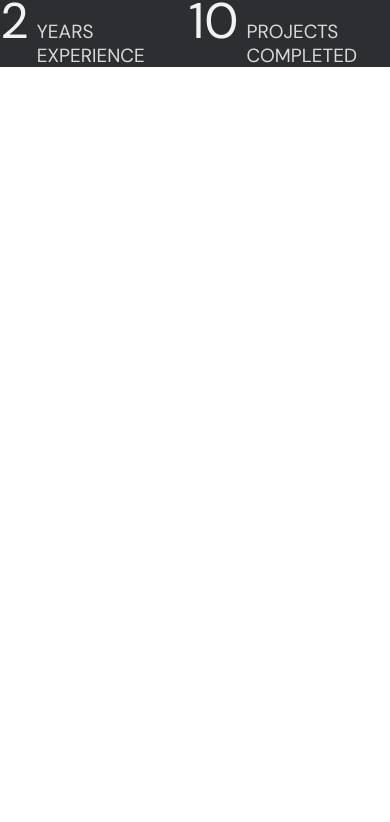
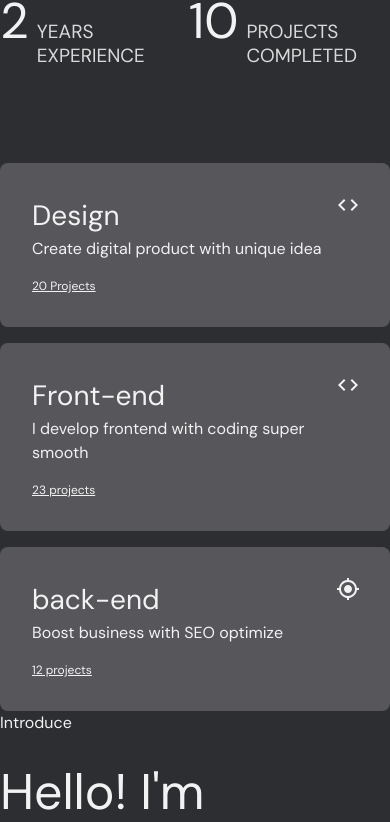
Before and after one commit to aman-jat/amanjat, a React (Create React App) app: page / in a window 390 px wide. Shown: the part 1141-1963 px from the top of the page. Before the commit the page ends 1209 px from the top, so only its background shows below. Built offline with nearby package versions, Linux system fonts and the light colour scheme; a web font is replaced by a local one.

Commit message:
created section 2 but not responsive

```diff
--- a/src/components/home/Blade.tsx
+++ b/src/components/home/Blade.tsx
@@ -1,26 +1,49 @@
 import React from 'react'
-import { Box, Typography, Stack, Icon } from '@mui/material'
+import { Box, Typography, Stack, useTheme } from '@mui/material'
 import { Link } from 'react-router-dom'
 
 type Props = {
   title: string
   text: string
   link: string
-  icon: string
+  icon: JSX.Element
 }
 
 const Blade = (props: Props) => {
+  const theme = useTheme()
   return (
-    <Box>
-      <Stack>
-        <Typography>{props.title}</Typography>
-        <Icon>{props.icon}</Icon>
-      </Stack>
-      <Typography>{props.text}</Typography>
-      <Link to=''>
-        <Typography>{props.link}</Typography>
-      </Link>
-    </Box>
+    <Stack
+      direction='row'
+      alignItems='center'
+      justifyContent='space-between'
+      sx={{
+        p: '2rem',
+        mt: 2,
+        position: 'relative',
+        backgroundColor: theme.palette.primary.light,
+        borderRadius: 2,
+      }}
+      width={{ md: 420, lg: 480 }}
+    >
+      <Box>
+        <Typography fontSize={28}>{props.title}</Typography>
+        <Typography>{props.text}</Typography>
+        <Link to='' style={{ textDecoration: 'none' }}>
+          <Typography fontSize={12} sx={{ textDecoration: 'underline', marginTop: '1rem' }}>
+            {props.link}
+          </Typography>
+        </Link>
+      </Box>
+      <Box
+        sx={{
+          position: 'absolute',
+          right: 30,
+          top: 30,
+        }}
+      >
+        {props.icon}
+      </Box>
+    </Stack>
   )
 }
 
--- a/src/pages/home/Section1.tsx
+++ b/src/pages/home/Section1.tsx
@@ -9,7 +9,7 @@ const Section1 = () => {
         <Stack mx={16} alignItems='flex-start' justifyContent='center'>
           <Box p={1} borderRadius={1} sx={{ backgroundColor: theme.palette.secondary.main }}>
             <Typography variant='h6' fontSize={14} color={theme.palette.primary.main}>
-              Full-Stack Software Enginner
+              Full-Stack Software Engineer
             </Typography>
           </Box>
           <Stack my={4}>
--- a/src/pages/home/Section2.tsx
+++ b/src/pages/home/Section2.tsx
@@ -1,21 +1,54 @@
 import React from 'react'
 import { Box, Stack, Typography, useTheme } from '@mui/material'
 import Blade from '../../components/home/Blade'
+import MyLocationIcon from '@mui/icons-material/MyLocation'
+import CodeIcon from '@mui/icons-material/Code'
 
 const bladeData = [
-  { title: 'Design', text: 'some text', link: '20 Projects', icon: 'add_circle' },
-  { title: 'Front-end', text: 'some text', link: '23 projects', icon: 'add_circle' },
-  { title: 'back-end', text: 'some-text', link: '12 projects', icon: 'add_circle' },
+  {
+    title: 'Design',
+    text: 'Create digital product with unique idea',
+    link: '20 Projects',
+    icon: <CodeIcon />,
+  },
+  {
+    title: 'Front-end',
+    text: 'I develop frontend with coding super smooth',
+    link: '23 projects',
+    icon: <CodeIcon />,
+  },
+  {
+    title: 'back-end',
+    text: 'Boost business with SEO optimize',
+    link: '12 projects',
+    icon: <MyLocationIcon />,
+  },
 ]
 
 const Section2 = () => {
   const theme = useTheme()
   return (
-    <Box>
-      <Stack flexDirection='row'>
-        {bladeData.map((item) => (
-          <Blade title={item.title} text={item.text} link={item.text} icon={item.icon} />
-        ))}
+    <Box mt='5rem'>
+      <Stack direction={{ xs: 'column', md: 'row' }}>
+        <Box>
+          {bladeData.map((item) => (
+            <Blade title={item.title} text={item.text} link={item.link} icon={item.icon} />
+          ))}
+        </Box>
+        <Box px={{ md: '3rem', lg: '5rem', xl: 5, xxl: 6 }}>
+          <Typography>Introduce</Typography>
+          <Typography mt='2rem' fontSize={50} sx={{ lineHeight: 1 }}>
+            Hello! I'm Jasmeet Kaur
+          </Typography>
+          <Typography my='2rem' fontSize={20}>
+            Every great design begin with an even better story
+          </Typography>
+          <Typography>
+            Lorem Ipsum is simply dummy text of the printing and typesetting industry. Lorem Ipsum
+            has been the industry's standard dummy text ever since the 1500s, when an unknown
+            printer took a galley of type and scrambled it to make a type specimen book.
+          </Typography>
+        </Box>
       </Stack>
     </Box>
   )
--- a/src/pages/home/index.tsx
+++ b/src/pages/home/index.tsx
@@ -1,10 +1,12 @@
 import { Box } from '@mui/material'
 import Section1 from './Section1'
+import Section2 from './Section2'
 
 const Home = () => {
   return (
     <Box>
       <Section1 />
+      <Section2 />
     </Box>
   )
 }
```
